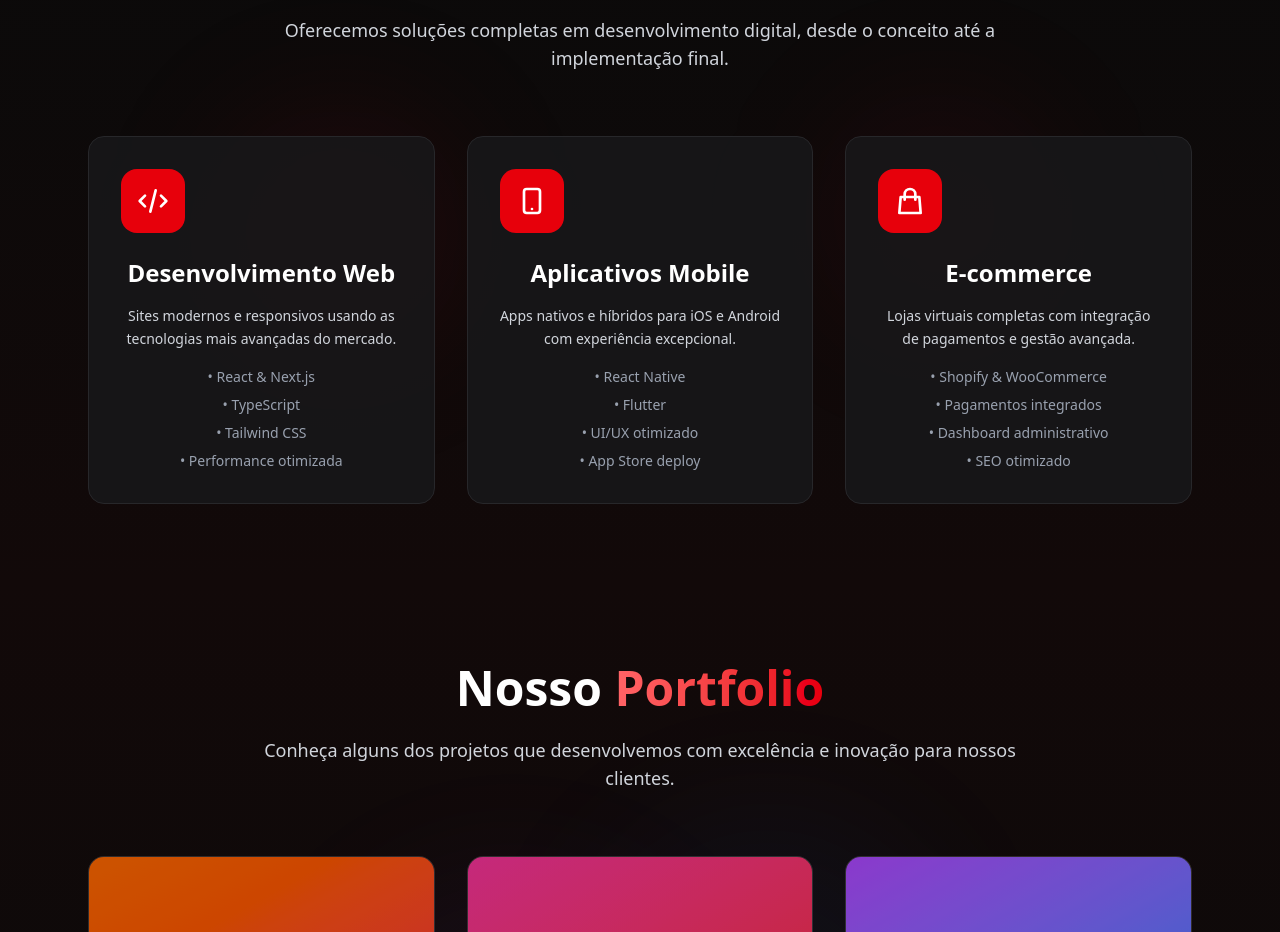
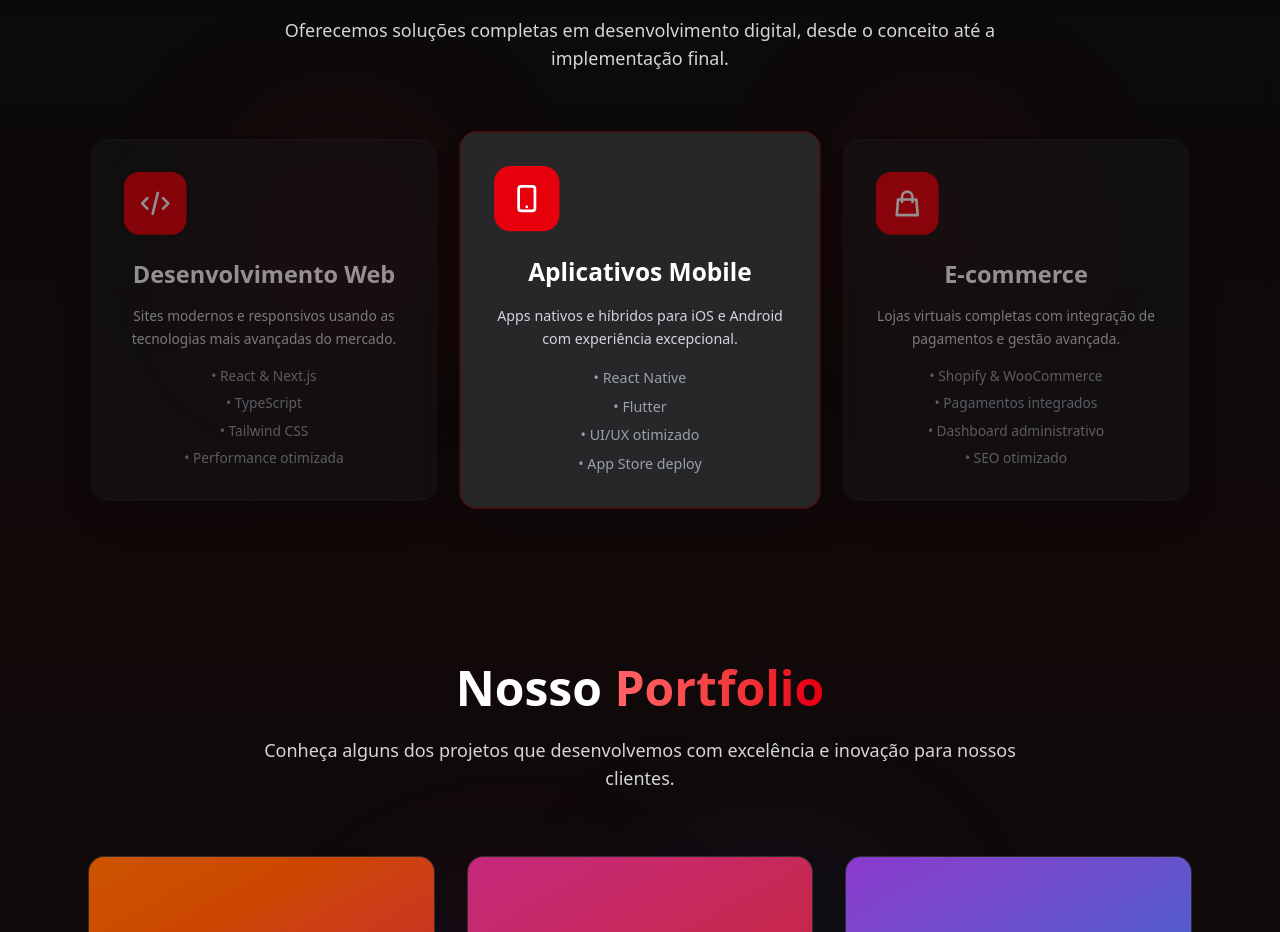
Before and after one commit to Converte-Workspace/landing-designer, a Next.js app: page / in a window 1280 px wide. Shown: the part 1542-2474 px from the top of the page. Built offline with nearby package versions, Linux system fonts and the light colour scheme.

Commit message:
feat: integrate framer-motion for enhanced animations in MiddleInfo component

```diff
--- a/src/app/components/middle/middle-info.tsx
+++ b/src/app/components/middle/middle-info.tsx
@@ -1,4 +1,26 @@
+"use client";
+
+import { useEffect, useState } from "react";
+import { motion } from "framer-motion";
+
 export function MiddleInfo() {
+  const [active, setActive] = useState(1);
+
+  useEffect(() => {
+    const id = setInterval(() => {
+      setActive((prev) => (prev + 1) % 3);
+    }, 12000);
+    return () => clearInterval(id);
+  }, []);
+
+  const left = (active + 2) % 3;
+  const center = active % 3;
+  const right = (active + 1) % 3;
+
+  const cardBase =
+    "group flex-1 bg-zinc-900/80 border border-zinc-800 rounded-2xl p-8 transition-all duration-1000 ease-[cubic-bezier(.22,.61,.36,1)] shadow-2xl shadow-black/20";
+  const cardCenter = "order-2 ring-1 ring-red-600/40";
+  const cardSide = "";
   return (
     <section
       id="services"
@@ -23,8 +45,26 @@ export function MiddleInfo() {
           </p>
         </div>
 
-        <div className="grid grid-cols-1 md:grid-cols-2 lg:grid-cols-3 gap-8">
-          <div className="group bg-zinc-900/80 border border-zinc-800 rounded-2xl p-8 hover:bg-zinc-800 transition-all duration-500 hover:scale-105 hover:shadow-2xl hover:shadow-black/30">
+        <div className="flex gap-6 items-stretch select-none">
+          <motion.div
+            layout
+            initial={false}
+            animate={{
+              opacity: center === 0 ? 1 : 0.55,
+              scale: center === 0 ? 1.02 : 0.98,
+              backgroundColor: center === 0 ? "rgb(39,39,42)" : "rgba(24,24,27,0.80)",
+            }}
+            transition={{
+              type: "spring",
+              stiffness: 220,
+              damping: 28,
+              layout: { duration: 0.6 },
+              opacity: { duration: 0.6, ease: [0.22, 0.61, 0.36, 1] },
+              backgroundColor: { duration: 0.6, ease: [0.22, 0.61, 0.36, 1] },
+            }}
+            whileHover={{ scale: 1.03 }}
+            className={`${cardBase} ${left === 0 ? "order-1" : right === 0 ? "order-3" : cardCenter}`}
+          >
             <div className="w-16 h-16 bg-red-600 rounded-2xl flex items-center justify-center mb-6 group-hover:scale-110 transition-transform duration-300">
               <svg
                 className="w-8 h-8 text-white"
@@ -53,9 +93,27 @@ export function MiddleInfo() {
               <li>• Tailwind CSS</li>
               <li>• Performance otimizada</li>
             </ul>
-          </div>
+          </motion.div>
 
-          <div className="group bg-zinc-900/80 border border-zinc-800 rounded-2xl p-8 hover:bg-zinc-800 transition-all duration-500 hover:scale-105 hover:shadow-2xl hover:shadow-black/30">
+          <motion.div
+            layout
+            initial={false}
+            animate={{
+              opacity: center === 1 ? 1 : 0.55,
+              scale: center === 1 ? 1.02 : 0.98,
+              backgroundColor: center === 1 ? "rgb(39,39,42)" : "rgba(24,24,27,0.80)",
+            }}
+            transition={{
+              type: "spring",
+              stiffness: 220,
+              damping: 28,
+              layout: { duration: 0.6 },
+              opacity: { duration: 0.6, ease: [0.22, 0.61, 0.36, 1] },
+              backgroundColor: { duration: 0.6, ease: [0.22, 0.61, 0.36, 1] },
+            }}
+            whileHover={{ scale: 1.03 }}
+            className={`${cardBase} ${left === 1 ? "order-1" : right === 1 ? "order-3" : cardCenter}`}
+          >
             <div className="w-16 h-16 bg-red-600 rounded-2xl flex items-center justify-center mb-6 group-hover:scale-110 transition-transform duration-300">
               <svg
                 className="w-8 h-8 text-white"
@@ -84,9 +142,27 @@ export function MiddleInfo() {
               <li>• UI/UX otimizado</li>
               <li>• App Store deploy</li>
             </ul>
-          </div>
+          </motion.div>
 
-          <div className="group bg-zinc-900/80 border border-zinc-800 rounded-2xl p-8 hover:bg-zinc-800 transition-all duration-500 hover:scale-105 hover:shadow-2xl hover:shadow-black/30">
+          <motion.div
+            layout
+            initial={false}
+            animate={{
+              opacity: center === 2 ? 1 : 0.55,
+              scale: center === 2 ? 1.02 : 0.98,
+              backgroundColor: center === 2 ? "rgb(39,39,42)" : "rgba(24,24,27,0.80)",
+            }}
+            transition={{
+              type: "spring",
+              stiffness: 220,
+              damping: 28,
+              layout: { duration: 0.6 },
+              opacity: { duration: 0.6, ease: [0.22, 0.61, 0.36, 1] },
+              backgroundColor: { duration: 0.6, ease: [0.22, 0.61, 0.36, 1] },
+            }}
+            whileHover={{ scale: 1.03 }}
+            className={`${cardBase} ${left === 2 ? "order-1" : right === 2 ? "order-3" : cardCenter}`}
+          >
             <div className="w-16 h-16 bg-red-600 rounded-2xl flex items-center justify-center mb-6 group-hover:scale-110 transition-transform duration-300">
               <svg
                 className="w-8 h-8 text-white"
@@ -115,7 +191,7 @@ export function MiddleInfo() {
               <li>• Dashboard administrativo</li>
               <li>• SEO otimizado</li>
             </ul>
-          </div>
+          </motion.div>
         </div>
       </div>
     </section>
```
Also changed, not shown: package.json (+7 -6 lines), 1 other file (tests, documents, lock files or other folders).
